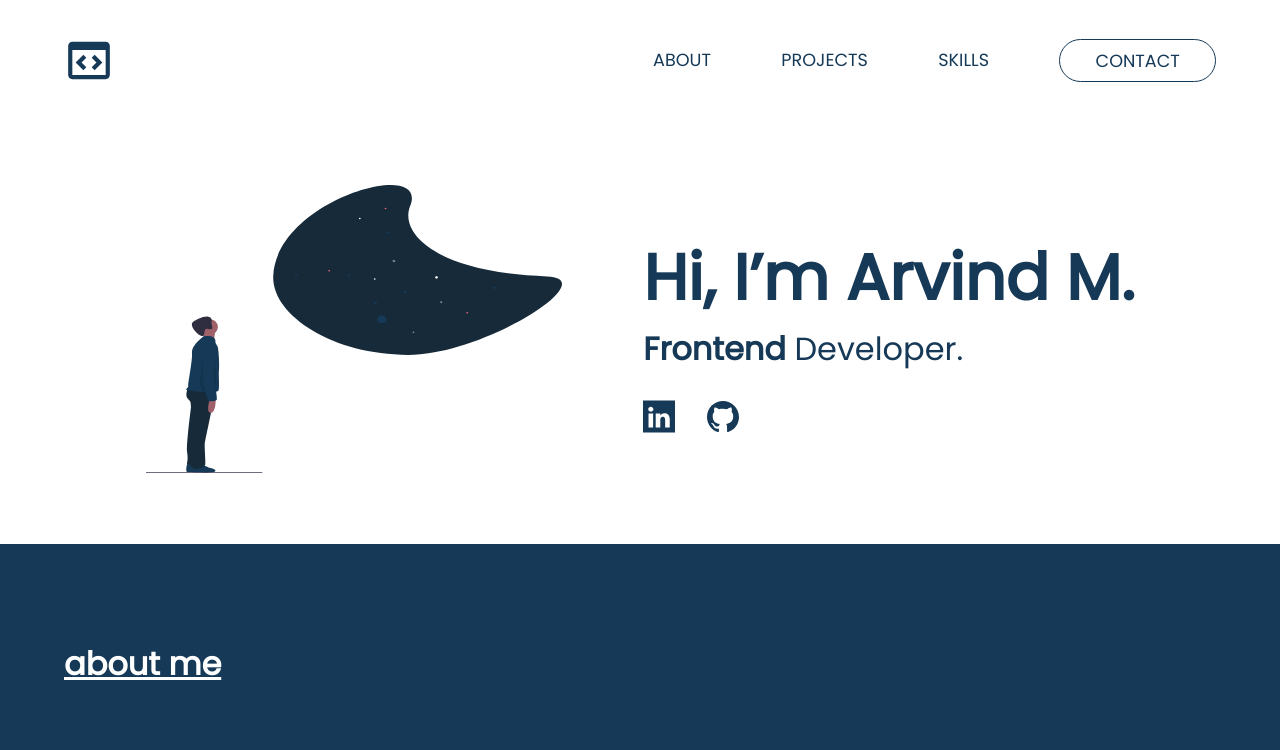
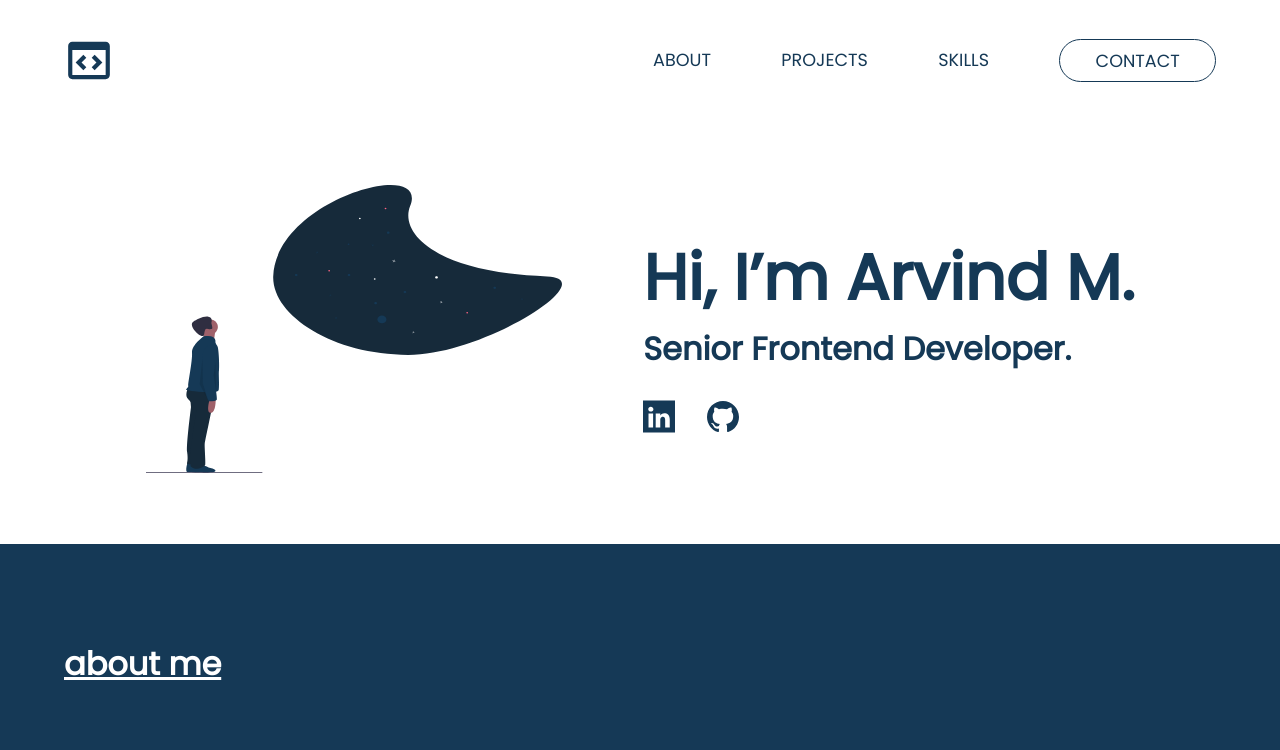
Before and after one commit to Judis07/portfolio, a React (Create React App) app: page / in a window 1280 px wide. Shown: the top 750 px of the page. Built offline with nearby package versions, Linux system fonts and the light colour scheme.

Commit message:
designation changed

```diff
--- a/src/components/Hero/hero.jsx
+++ b/src/components/Hero/hero.jsx
@@ -15,7 +15,7 @@ const Hero = () => {
         <div className="intro">
           <h1 className="title">Hi, I’m Arvind M.</h1>
           <div className="subtitle">
-            <strong>Frontend </strong>Developer.
+            <strong>Senior Frontend Developer.</strong>
           </div>
           <div className="social_links">
             <div className="linkedin_icon_div">
```
